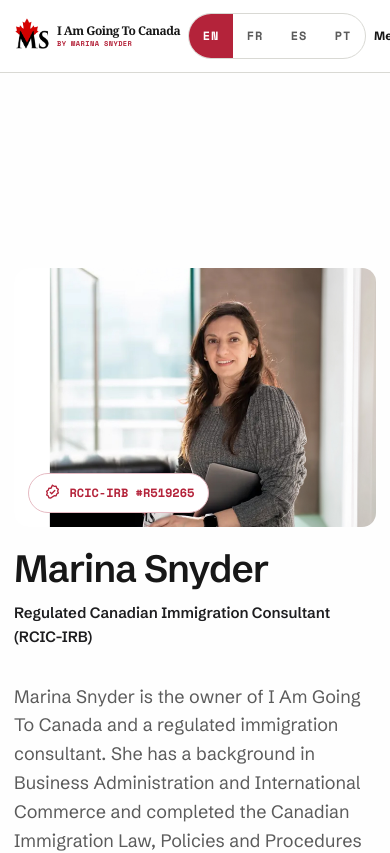
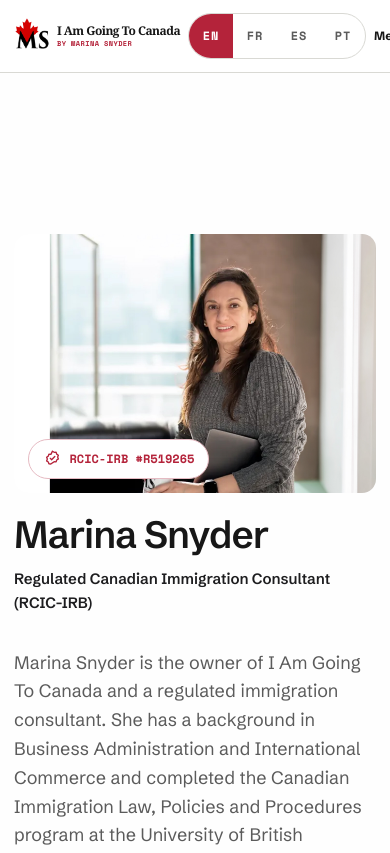
Before and after one commit to blbacelar/i-am-going-to-canada, a Next.js app: page /en/consultants/marina-snyder in a window 390 px wide. Shown: the top 853 px of the page. Built offline with nearby package versions, Linux system fonts and the light colour scheme.

Commit message:
fix: tighten mobile profile hero spacing

```diff
--- a/src/app/globals.css
+++ b/src/app/globals.css
@@ -1916,6 +1916,7 @@ p {
   .footer-main { grid-template-columns: 1fr; gap: 40px; padding-top: 64px; }
   .footer-bottom { flex-direction: column; gap: 8px; }
   .page-intro { padding: 80px 0; }
+  .profile-hero { padding-top: 36px; }
   .page-intro h1,
   .profile-copy h1,
   .service-hero h1 { font-size: var(--type-h1); }
```
